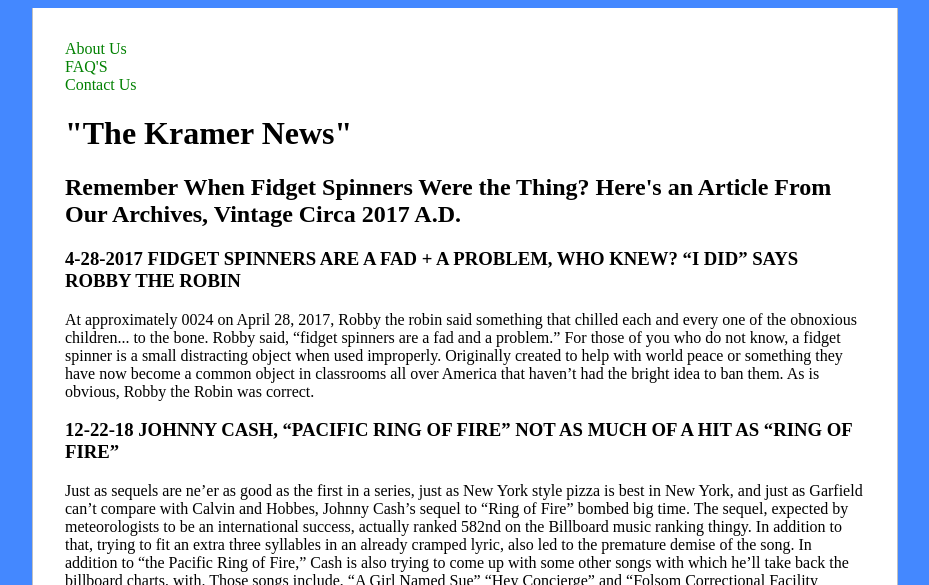
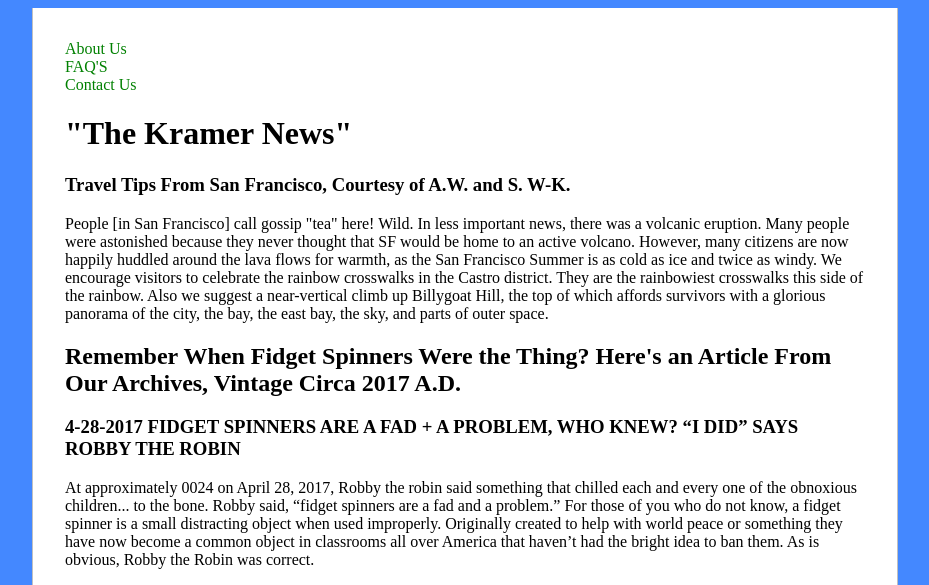
Before and after one commit to kramernews/Kramer-News, a plain HTML site: page index.html in a window 1280 px wide. Shown: the top 585 px of the page, without its empty margins (175-1104 px from the left). Drawn offline with Linux system fonts and the light colour scheme.

Commit message:
Update index.html

```diff
--- a/index.html
+++ b/index.html
@@ -35,6 +35,11 @@ a:active {
 <a href="contact.html">Contact Us</a>
     <div>
 <h1>"The Kramer News"</h1>
+ <h3>Travel Tips From San Francisco, Courtesy of A.W. and S. W-K.</h3>
+   <p1>People [in San Francisco] call gossip "tea" here! Wild.
+In less important news, there was a volcanic eruption. Many people were astonished because they never thought that SF would be home to an active volcano. However, many citizens are now happily huddled around the lava flows for warmth, as the San Francisco Summer is as cold as ice and twice as windy.
+We encourage visitors to celebrate the rainbow crosswalks in the Castro district. They are the rainbowiest crosswalks this side of the rainbow.
+Also we suggest a near-vertical climb up Billygoat Hill, the top of which affords survivors with a glorious panorama of the city, the bay, the east bay, the sky, and parts of outer space.
   <h2>Remember When Fidget Spinners Were the Thing?  Here's an Article From Our Archives, Vintage Circa 2017 A.D.</h2>
   <h3>4-28-2017 FIDGET SPINNERS ARE A FAD + A PROBLEM, WHO KNEW? “I DID” SAYS ROBBY THE ROBIN</h3>
 <p1>At approximately 0024 on April 28, 2017, Robby the robin said something that chilled each and every one of the obnoxious children... to the bone.  Robby said, “fidget spinners are a fad and a problem.”  For those of you who do not know, a fidget spinner is a small distracting object when used improperly.  Originally created to help with world peace or something they have now become a common object in classrooms all over America that haven’t had the bright idea to ban them.  As is obvious, Robby the Robin was correct.</p1>
```
